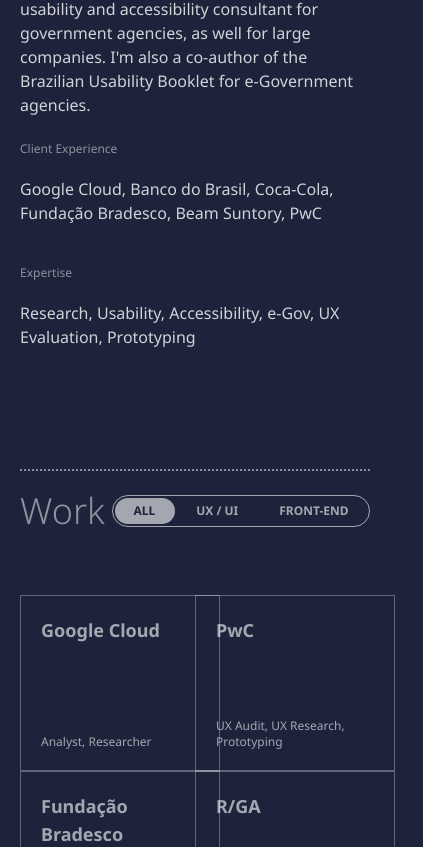
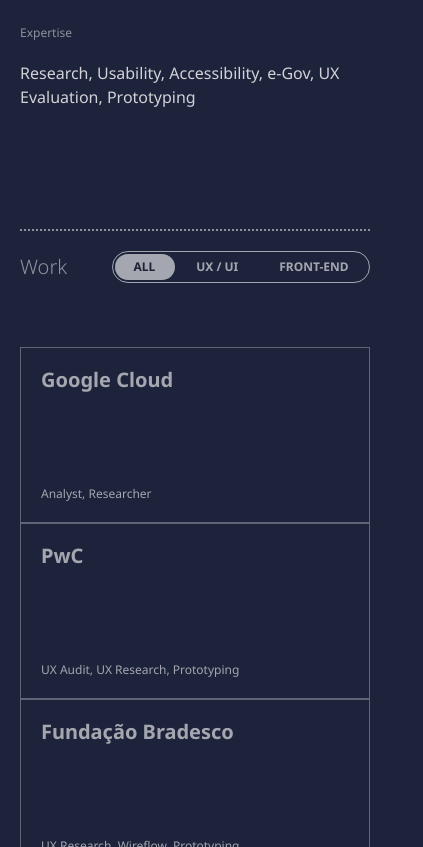
Before and after one commit to alandbh/react-portfolio, a Next.js app: page / in a window 390 px wide. Shown: the part 1153-2000 px from the top of the page, 423 px wide, since content can reach past the window. Built offline with nearby package versions, Linux system fonts and the light colour scheme.

Commit message:
FIxing responsiveness

```diff
--- a/components/Card/index.jsx
+++ b/components/Card/index.jsx
@@ -25,7 +25,7 @@
         >
             <Link href={`/${href}`}>
                 <a
-                    className={`${className} flex transition duration-300 relative box-border text-xs text-white/60 hover:text-white/90  h-44 border hover:border-white/60 border-white/30 min-w-[200px] p-5`}
+                    className={`${className} flex transition duration-300 relative box-border text-xs text-white/60 hover:text-white/90  h-44 border hover:border-white/60 border-white/30  p-5`}
                 >
                     <Image
                         className="z-0 transition duration-300 opacity-10"
@@ -35,7 +35,12 @@
                         alt=""
                     />
                     <div className="relative z-1 flex justify-between flex-col">
-                        <Heading className={"font-bold text-lg"} as={"h2"}>
+                        <Heading
+                            className={
+                                "font-bold leading-6 text-[20px] md:text-lg"
+                            }
+                            as={"h2"}
+                        >
                             {title}
                         </Heading>
                         <p className="m-0">{tags}</p>
--- a/pages/index.js
+++ b/pages/index.js
@@ -25,10 +25,14 @@
 
             <main className="mt-[100px]">
                 <div className="md:grid grid-cols-14 gap-5">
-                    <h2 className="hero col-start-2 col-span-8 text-7xl text-white/40">
+                    <h2 className="hero col-start-2 col-span-8 md:text-7xl text-5xl text-white/40">
                         Believe in the{" "}
-                        <Typing words="inteligence, strategy"></Typing>
-                        <br />
+                        <span className="block md:inline">
+                            <Typing words="inteligence, strategy"></Typing>
+                        </span>
+                        <span className="hidden md:inline">
+                            <br />
+                        </span>
                         behind the interface.
                     </h2>
                 </div>
@@ -71,7 +75,7 @@
                     <div className="flex justify-between items-center col-start-2 col-span-12 works-feed border-dotted border-t-2 border-white/50 pt-5">
                         <Heading
                             as="h1"
-                            className="text-4xl font-light text-white/50"
+                            className="md:text-4xl text-xl font-light text-white/50"
                         >
                             Work
                         </Heading>
@@ -81,7 +85,7 @@
                             />
                         </div>
                     </div>
-                    <div className="col-start-2 mt-16 col-span-12 grid md:grid-cols-3 grid-cols-2">
+                    <div className="col-start-2 mt-16 col-span-12 grid grid-cols-1 md:grid-cols-3">
                         {slugs.map((slug, index) => (
                             <Card
                                 key={index}
--- a/pages/work/[slug].jsx
+++ b/pages/work/[slug].jsx
@@ -227,7 +227,7 @@
                     </section>
                 ))}
 
-                <div className="grid grid-cols-14 mt-10">
+                <div className="md:grid grid-cols-14 mt-10">
                     <div className="col-start-2 col-span-12 flex justify-between gap-10">
                         {previousWorkSlug && (
                             <Link href={`/work/${previousWorkSlug}`}>
@@ -241,7 +241,7 @@
                                         />{" "}
                                         PREVIOUS WORK
                                     </h5>
-                                    <p className="text-lg font-bold">
+                                    <p className="text-sm md:text-lg font-bold">
                                         {PageData[previousWorkSlug].title}
                                     </p>
                                 </a>
@@ -260,7 +260,7 @@
                                             className="rotate-180"
                                         />{" "}
                                     </h5>
-                                    <p className="text-lg font-bold">
+                                    <p className="md:text-lg font-bold">
                                         {PageData[nextWorkSlug].title}
                                     </p>
                                 </a>
--- a/styles/globals.css
+++ b/styles/globals.css
@@ -29,6 +29,10 @@
   margin-bottom: 1.5rem;
 }
 
+a {
+  word-wrap:break-word;
+}
+
 .Typewriter {
   display: inline;
 }
--- a/tailwind.config.js
+++ b/tailwind.config.js
@@ -43,6 +43,14 @@
                 small: "0 5px 10px rgba(0, 0, 0, 0.12)",
                 medium: "0 8px 30px rgba(0, 0, 0, 0.12)",
             },
+            screens: {
+                xs: "400px",
+                sm: "640px",
+                md: "768px",
+                lg: "1024px",
+                xl: "1280px",
+                "2xl": "1536px",
+            },
         },
     },
     plugins: [],
```
